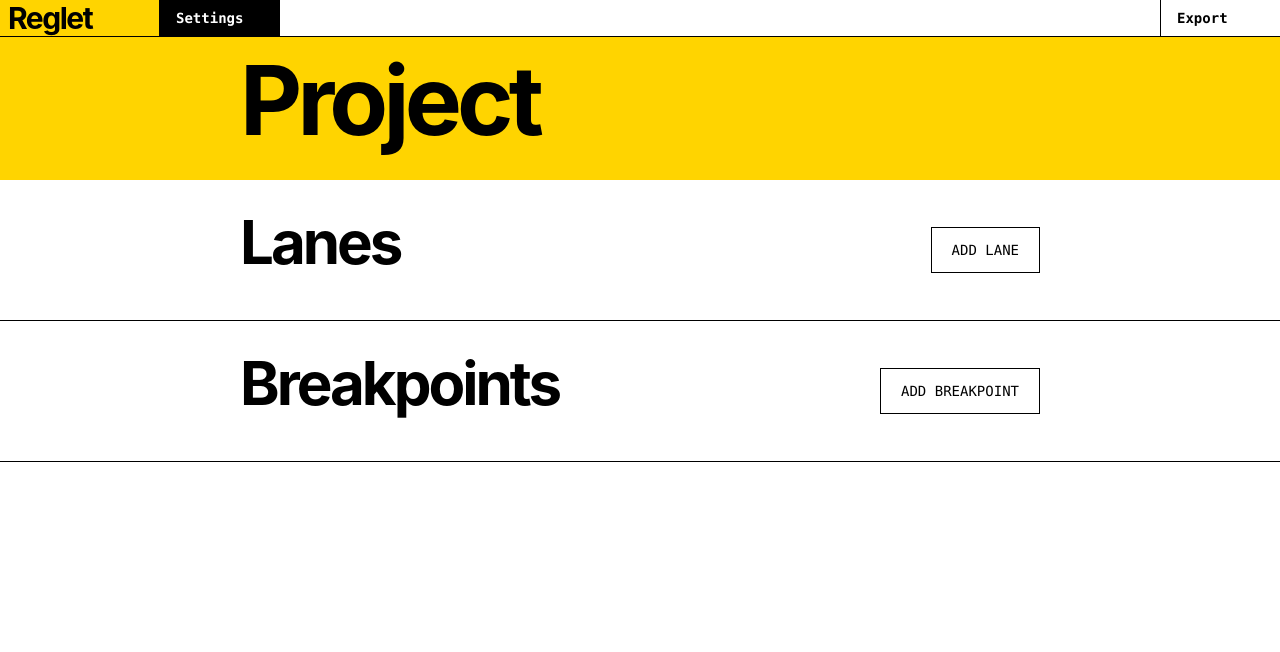
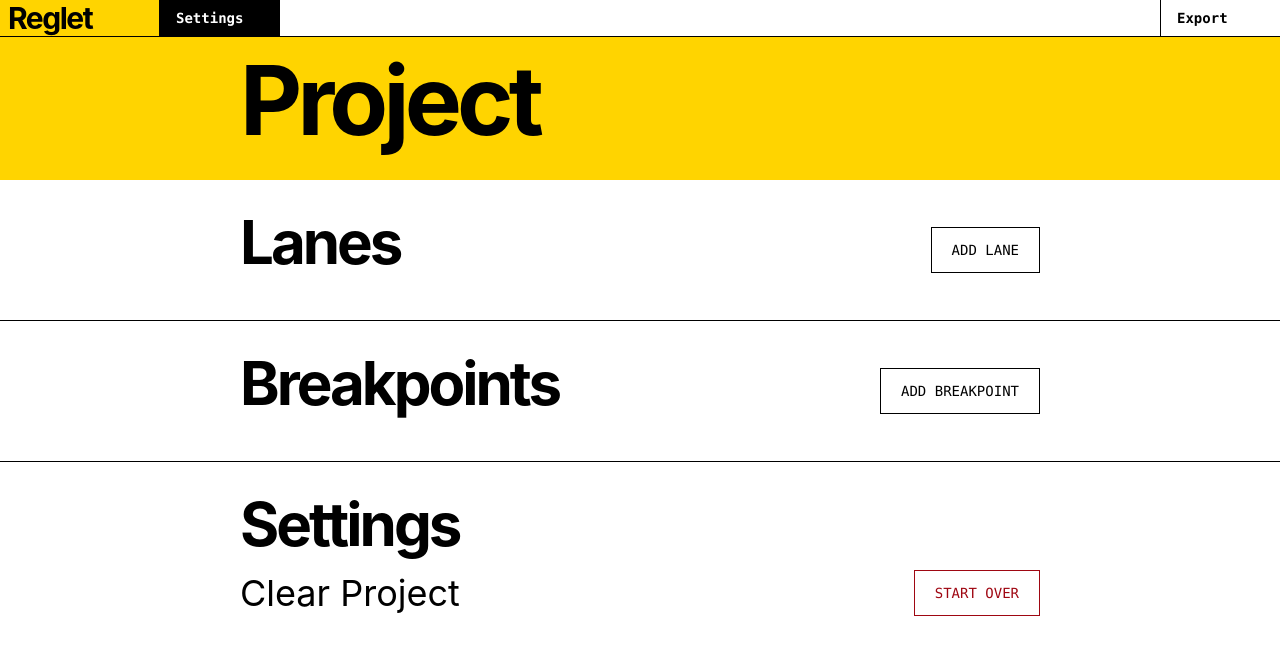
Before and after one commit to brockcataldi/reglet, a SvelteKit app: page /editor in a window 1280 px wide. Shown: the top 652 px of the page. Built offline with nearby package versions, Linux system fonts and the light colour scheme.

Commit message:
I just realized the flow of this project doesn't make sense in the grand scheme of things, it only makes sense in the grand scheme of a 'traditional' typography flow, I will be making major adjustments

```diff
--- a/src/routes/editor/+page.svelte
+++ b/src/routes/editor/+page.svelte
@@ -1,8 +1,19 @@
 <script lang="ts">
+	import { goto } from '$app/navigation';
+	import { resolve } from '$app/paths';
+
+
 	import project from '#lib/stores/project.svelte.js';
+	import Button from '#lib/ui/button/button.svelte';
 
 	import BreakpointsStandard from './_page-components/BreakpointsStandard.svelte';
 	import Lanes from './_page-components/Lanes.svelte';
+
+	const handleDeleteClick = () => {
+		project.create();
+		localStorage.clear();
+		goto(resolve("/"));
+	}
 </script>
 
 <svelte:head>
@@ -26,3 +37,18 @@
 {:else}
 	<h1>Static Project</h1>
 {/if}
+
+<section class="w-full border-black bg-white py-8">
+	<div class="mx-auto my-0 max-w-200">
+		<header class="flex flex-row items-center justify-between">
+			<h2 class="mb-4 text-6xl font-bold tracking-tighter">
+				Settings
+			</h2>
+		</header>
+
+		<article class="flex flex-row items-center justify-between">
+			<h3 class="text-4xl">Clear Project</h3>
+			<Button variant="destructive" label="Start Over" onclick={handleDeleteClick} />
+		</article>
+	</div>
+</section>
```
Also changed, not shown: src/routes/editor/[id]/+page.svelte (line endings or trailing spaces).
